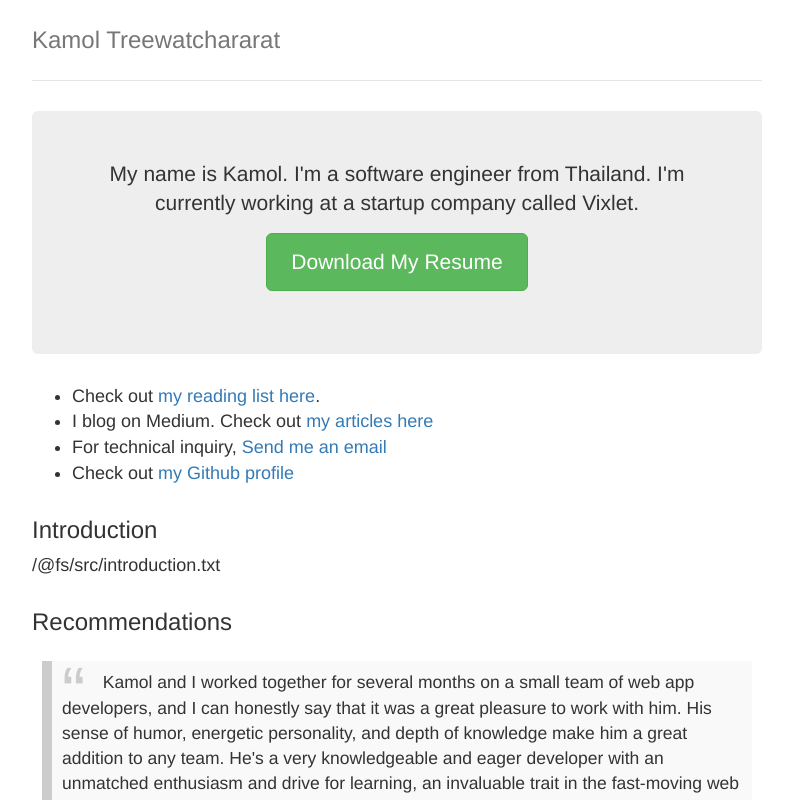
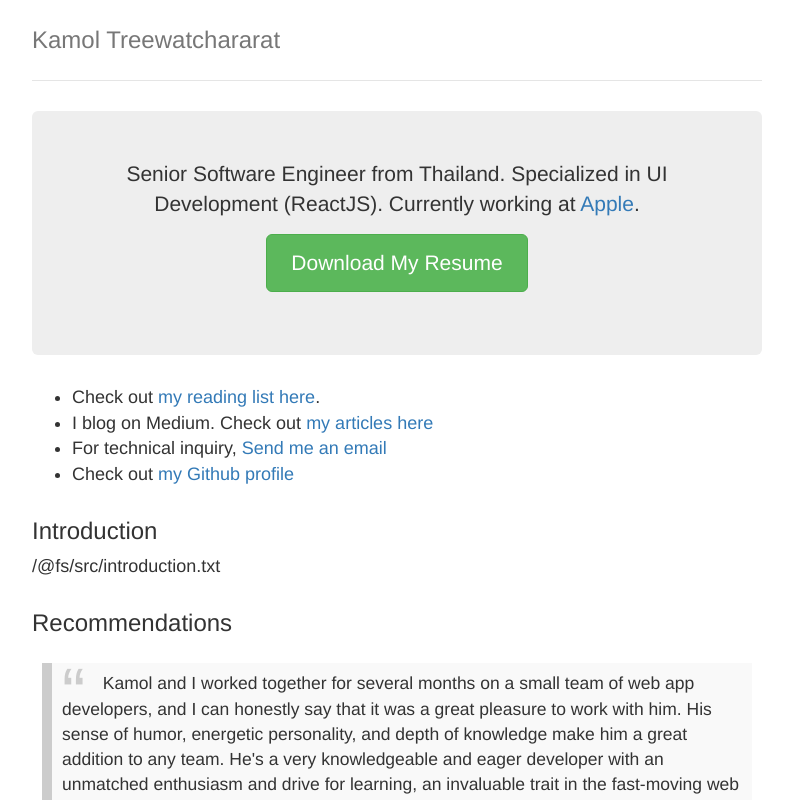
Before and after one commit to tholapz/resume, a React app: page / in a window 1280 px wide. Shown: the top 800 px of the page, without its empty margins (243-1036 px from the left). Built offline with nearby package versions, Linux system fonts and the light colour scheme.

Commit message:
update resume 9/8/2018

```diff
--- a/src/App.js
+++ b/src/App.js
@@ -4,17 +4,21 @@ import introductionTxt from './introduction.txt';
 import './bootstrap/css/bootstrap.min.css';
 import './App.css';
 
+const Container = ({children}) => (<div className="container">{children}</div>);
+const Header = ({children}) => (<div className="row header clearfix">{children}</div>);
+const Jumbotron = ({children}) => (<div className="row jumbotron">{children}</div>);
+const ButtonSuccess = ({children, ...props}) => (<a className="btn btn-lg btn-success" role="button" {...props}>{children}</a>);
 class App extends Component {
   render() {
     return (
-      <div className="container">
-        <div className="row header clearfix">
+      <Container>
+        <Header>
           <h3 className="text-muted">Kamol Treewatchararat</h3>
-        </div>
-        <div className="row jumbotron">
-          <p className="lead">My name is Kamol. I'm a software engineer from Thailand. I'm currently working at a startup company called Vixlet.</p>
-          <p><a className="btn btn-lg btn-success" href="http://tholapz.com/resume.pdf" role="button">Download My Resume</a></p>
-        </div>
+        </Header>
+        <Jumbotron>
+          <p>Senior Software Engineer from Thailand. Specialized in UI Development (ReactJS). Currently working at <a href="https://www.apple.com/">Apple</a>.</p>
+          <p><ButtonSuccess href="//tholapz.com/resume.pdf">Download My Resume</ButtonSuccess></p>
+        </Jumbotron>
         <div className="row">
           <ul>
             <li>Check out <a href="https://github.com/tholapz/resume/blob/gh-pages/reading.md">my reading list here</a>.</li>
@@ -49,7 +53,7 @@ class App extends Component {
         <footer className="footer">
           <p>This project was bootstrapped with <a href="https://github.com/facebookincubator/create-react-app">Create React App</a>.</p>
         </footer>
-      </div>
+      </Container>
     );
   }
 }
```
Also changed, not shown: src/introduction.txt, 1 other file (tests, documents, lock files or other folders).
